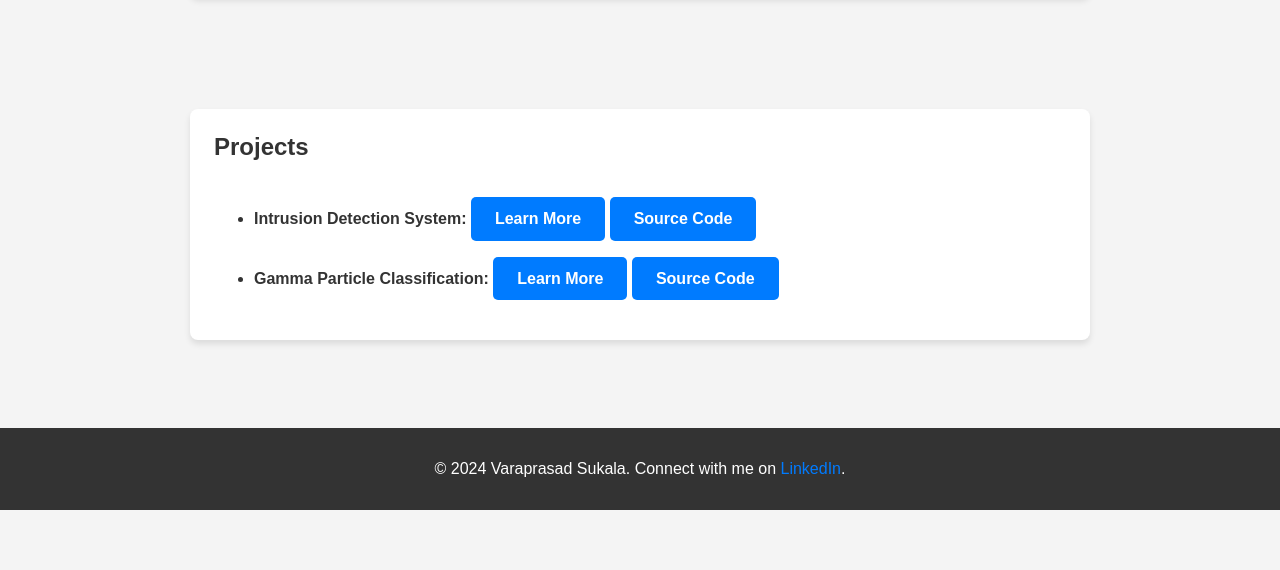
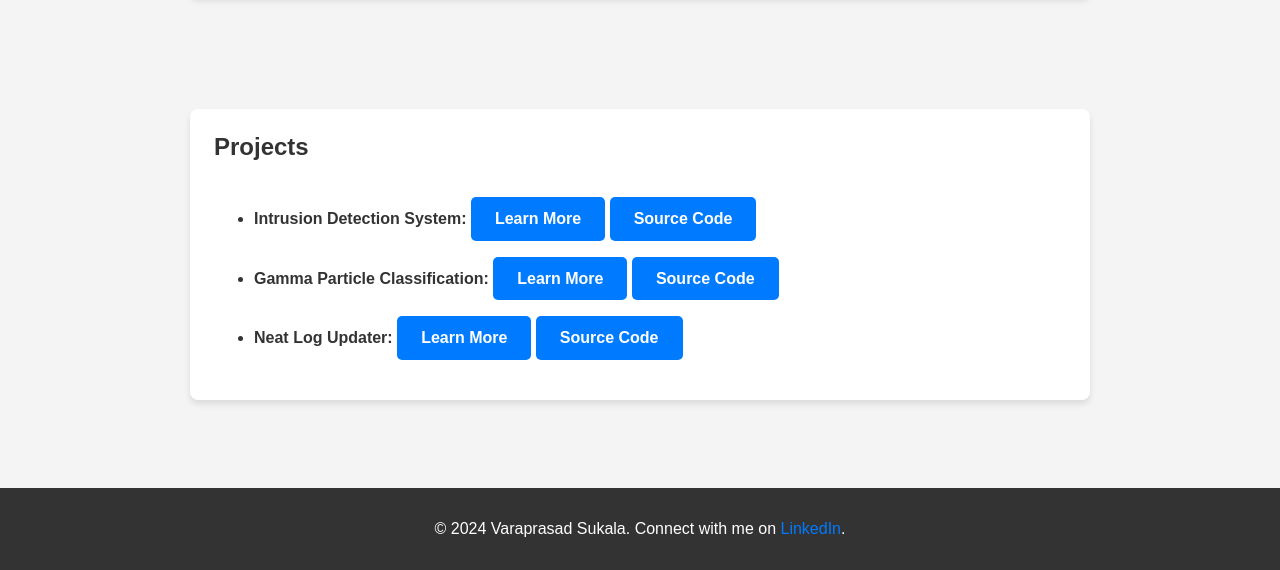
Before and after one commit to varaprasad1016/portfolio, a plain HTML site: page index.html in a window 1280 px wide. Shown: the part 1341-1911 px from the top of the page. Before the commit the page ends 1851 px from the top, so only its background shows below. Drawn offline with Linux system fonts and the light colour scheme.

Commit message:
Update index.html

```diff
--- a/index.html
+++ b/index.html
@@ -184,6 +184,10 @@
                     <strong>Gamma Particle Classification:</strong> <span class="btn" onclick="showDetails('project2')">Learn More</span>
                     <a href="https://github.com/varaprasad1016/Classification-Of-Gamma-Particles-using-Classification-Techniques" class="btn" target="_blank">Source Code</a>
                 </li>
+                 <li>
+                    <strong>Neat Log Updater:</strong> <span class="btn" onclick="showDetails('project2')">Learn More</span>
+                    <a href="https://github.com/varaprasad1016/neatlogupdater" class="btn" target="_blank">Source Code</a>
+                </li>
             </ul>
         </div>
     </div>
```
